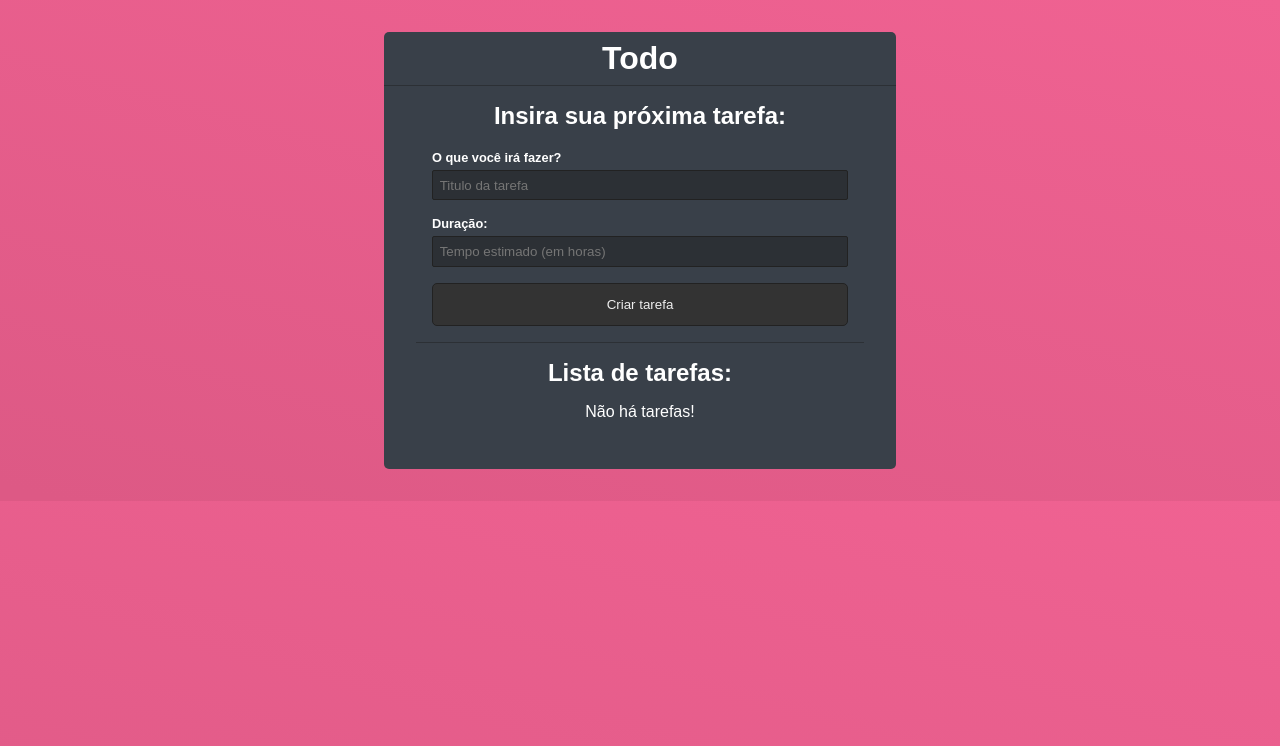
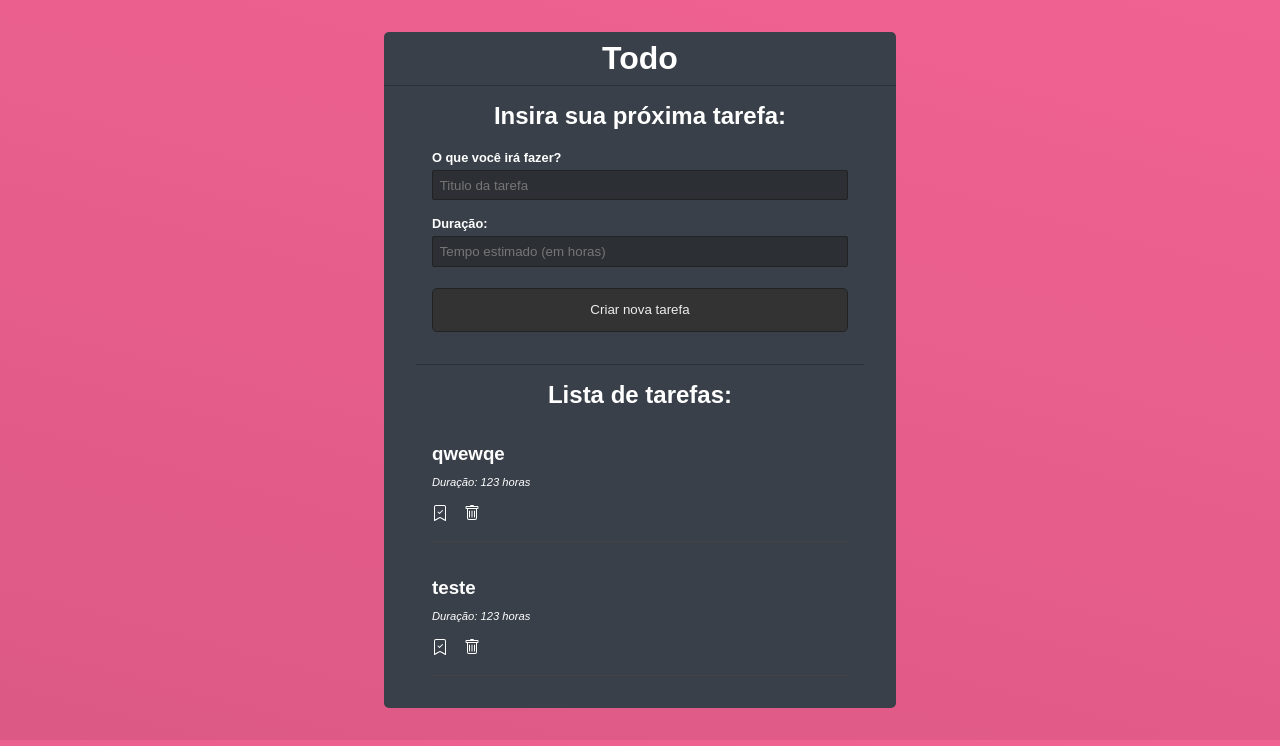
Before and after one commit to lauromiottojr/todolist-react, a React (Create React App) app: page / in a window 1280 px wide. Shown: the top 746 px of the page. Built offline with nearby package versions, Linux system fonts and the light colour scheme; data requests are answered from the project's data file.

Commit message:
Rename Inputs component

```diff
--- a/data/db.json
+++ b/data/db.json
@@ -1,3 +1,16 @@
 {
-  "todos": []
+  "todos": [
+    {
+      "id": 0.8541681419614027,
+      "title": "qwewqe",
+      "time": "123",
+      "done": false
+    },
+    {
+      "id": 0.681989836180809,
+      "title": "teste",
+      "time": "123",
+      "done": false
+    }
+  ]
 }
--- a/src/App.js
+++ b/src/App.js
@@ -4,7 +4,7 @@ import { useState, useEffect } from 'react';
 import { BsTrash, BsBookmarkCheck, BsBookmarkCheckFill } from 'react-icons/bs'
 import Header from './components/Header';
 import Container from './components/Container';
-import Inputs from './components/Inputs';
+import Input from './components/Input';
 
 const API = "http://localhost:5000";
 
@@ -81,26 +81,11 @@ function App() {
 
       <Container>
         <form onSubmit={handleSubmit}>
-          <Inputs name='title' text='O que você irá fazer?' type='text' placeholder='Titulo da tarefa'
+          <Input name='title' text='O que você irá fazer?' type='text' placeholder='Titulo da tarefa'
             handleOnChange={handleChange} value={title ? title : ''} />
-          <Inputs name='time' text='Duração:' type='text' placeholder='Tempo estimado (em horas)'
+          <Input name='time' text='Duração:' type='text' placeholder='Tempo estimado (em horas)'
             handleOnChange={handleChange} value={time ? time : ''} />
-          {/*
-            <div className={styles.formControl}>
-            <label htmlFor='title'>O que você irá fazer?</label>
-            <input type="text" name="title" placeholder='Titulo da tarefa'
-              onChange={(e) => setTitle(e.target.value)} value={title || ''} required />
-          </div>
-
-          <div className={styles.formControl}>
-            <label htmlFor='time'>Duração:</label>
-            <input type="text" name="time" placeholder='Tempo estimado (em horas)'
-              onChange={(e) => setTime(e.target.value)} value={time || ''} required />
-          </div>
-          */ }
-
-          <input type="submit" value="Criar tarefa" />
-
+          <Input type='submit' value="Criar nova tarefa" />
         </form>
       </Container>
 
--- a/src/components/Inputs.js
+++ b/src/components/Input.js
@@ -1,6 +1,6 @@
-import styles from "./Inputs.module.css"
+import styles from "./Input.module.css"
 
-function Inputs({ name, text, type, placeholder, handleOnChange, value }) {
+function Input({ name, text, type, placeholder, handleOnChange, value }) {
 
     return (
         <div className={styles.formControl}>
@@ -11,4 +11,4 @@ function Inputs({ name, text, type, placeholder, handleOnChange, value }) {
     )
 }
 
-export default Inputs
+export default Input
--- a/src/components/Inputs.module.css
+++ b/src/components/Input.module.css
@@ -17,3 +17,14 @@
     padding: .5em;
     color: #dfdfdf;
 }
+
+input[type="submit"] {
+    background-color: #333;
+    color: #eee;
+    display: block;
+    width: 100%;
+    border: 1px solid #222;
+    border-radius: 5px;
+    padding: 1em;
+    cursor: pointer;
+}
```
